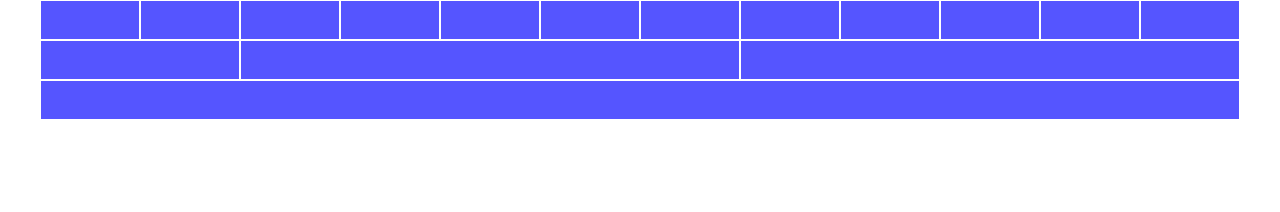
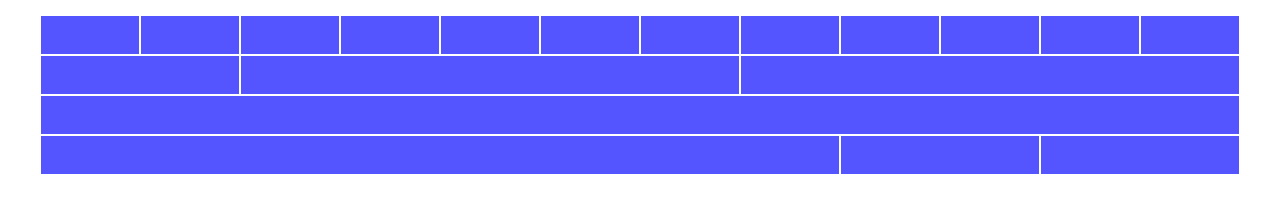
Before and after one commit to Andrea-Baggio/html-css-12bool, a plain HTML site: page index.html in a window 1280 px wide. Drawn offline with Linux system fonts and the light colour scheme.

Commit message:
esercizio 4

```diff
--- a/css/bool.css
+++ b/css/bool.css
@@ -7,6 +7,7 @@
 .container {
     margin: auto;
     max-width: 1200px;
+    padding-top: 15px;
 }
 
 .row {
--- a/index.html
+++ b/index.html
@@ -37,6 +37,12 @@
             <div class="row">
                 <div class="col col-12"></div>
             </div>
+
+            <div class="row">
+                <div class="col col-8"></div>
+                <div class="col col-2"></div>
+                <div class="col col-2"></d8v>
+            </div>
         </div>
     </body>
 </html>
```
